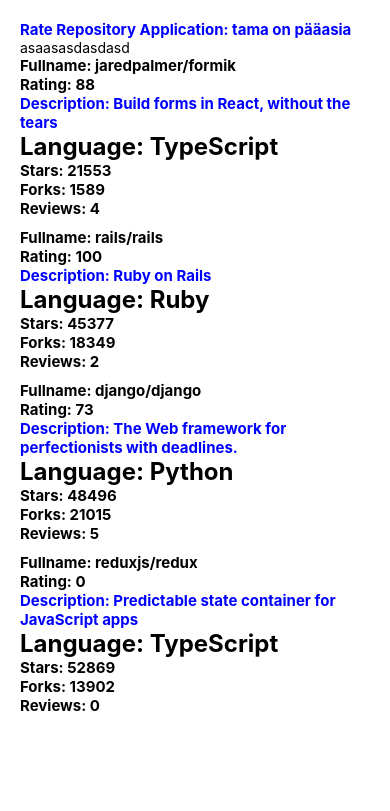
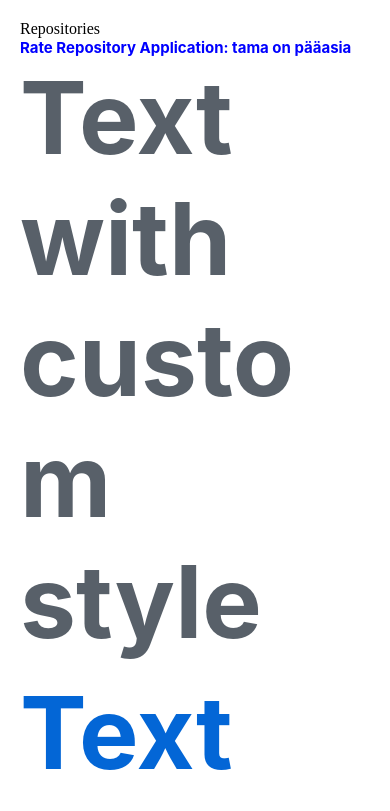
Before and after one commit to jyrik100/rate-repository-app, a React Native app: screen / in a window 390 px wide. Shown: the top 811 px of the page. Built offline with nearby package versions, Linux system fonts and the light colour scheme.

Commit message:
pressable

```diff
--- a/src/Main.jsx
+++ b/src/Main.jsx
@@ -2,13 +2,15 @@
 import { Text, StyleSheet, View } from 'react-native';
 import RepositoryList from './components/RepositoryList';
 import List from  './components/list';
+import Text1 from './components/Text';
+import AppBar from './components/AppBar';
 
 const styles = StyleSheet.create({
   container: {
     padding: 20
   },
 
-    text: {
+    text: {    // this defines the first row
     color: 'blue',
     fontSize: 15,
     fontWeight: '700'
@@ -27,8 +29,11 @@
 const Main = (props) => {
 
   return (
-    <View style={styles.container}>
+   <View style={styles.container}>
+      <AppBar/>
       <Text style={styles.text} >Rate Repository Application: {props.value}</Text>
+      <Text1 style={{ paddingBottom: 10 }} fontSize='normal'>Text with custom style</Text1>
+      <Text1 color="primary" fontSize='normal'>Text with secondary color</Text1>
       <List/>
       <RepositoryList/>
     </View>
--- /dev/null
+++ b/src/components/AppBar.jsx
@@ -0,0 +1,18 @@
+import { Pressable, View, StyleSheet } from 'react-native';
+import Constants from 'expo-constants';
+
+const styles = StyleSheet.create({
+  container: {
+    paddingTop: Constants.statusBarHeight,
+    // ...
+  },
+  // ...
+});
+
+const AppBar = () => {
+  return <View style={styles.container}>
+    <Pressable>Repositories</Pressable>
+  </View>;
+};
+
+export default AppBar;
--- /dev/null
+++ b/src/components/Text.jsx
@@ -0,0 +1,43 @@
+import { Text as NativeText, StyleSheet } from 'react-native';
+
+import theme from './theme';
+
+const styles = StyleSheet.create({
+  text: {
+    color: theme.colors.textPrimary,
+    fontSize: theme.fontSizes.subheading, // 2. row listen to this
+    fontFamily: theme.fonts.main,
+    fontWeight: theme.fontWeights.bold,
+  },
+  colorTextSecondary: {
+    color: theme.colors.textSecondary,
+  },
+  colorPrimary: {
+    color: theme.colors.primary,
+  },
+  fontSizeSubheading: {
+    fontSize: theme.fontSizes.subheading,
+  },
+  fontSizeNormal: {
+    fontSize: theme.fontSizes.normal,
+  },
+  fontWeightBold: {
+    fontWeight: theme.fontWeights.bold,
+  },
+});
+
+const Text = ({ color, fontSize, fontWeight, style, ...props }) => {
+  const textStyle = [
+    styles.text,
+    color === 'textSecondary' && styles.colorTextSecondary,
+    color === 'primary' && styles.colorPrimary,
+    fontSize === 'subheading' && styles.fontSizeSubheading,
+    fontSize === 'normal' && styles.fontSizeNormal,
+    fontWeight === 'bold' && styles.fontWeightBold,
+    style,
+  ];
+
+  return <NativeText style={textStyle} {...props} />;
+};
+
+export default Text;
--- /dev/null
+++ b/src/components/theme.js
@@ -0,0 +1,19 @@
+const theme = {
+    colors: {
+      textPrimary: '#586069', // '#24292e',
+      textSecondary: '#24292e', //'#586069'
+      primary: '#0366d6',
+    },
+    fontSizes: {
+      body: 14,
+      subheading: 100,
+    },
+    fonts: {
+      main: 'System',
+    },
+    fontWeights: {
+      normal: '400',
+      bold: '700',
+    },
+  };
+  export default theme;
```
